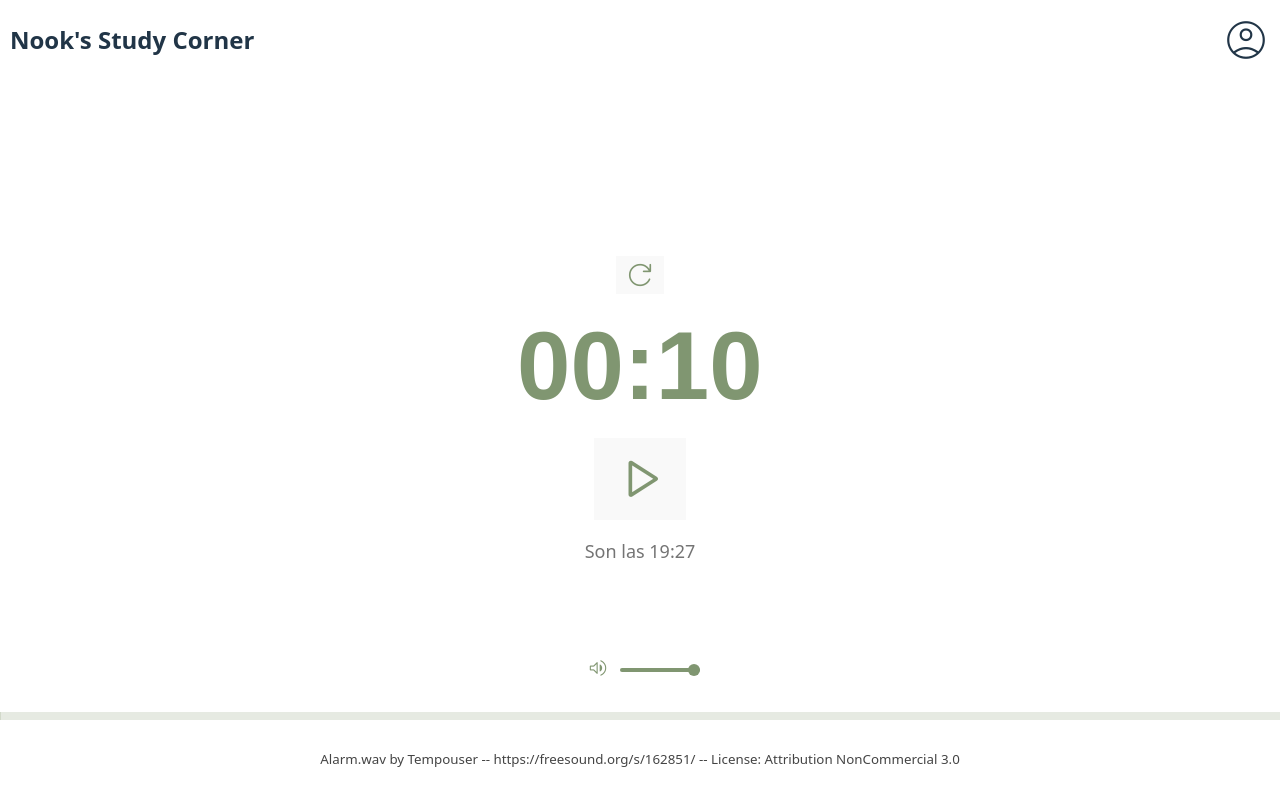
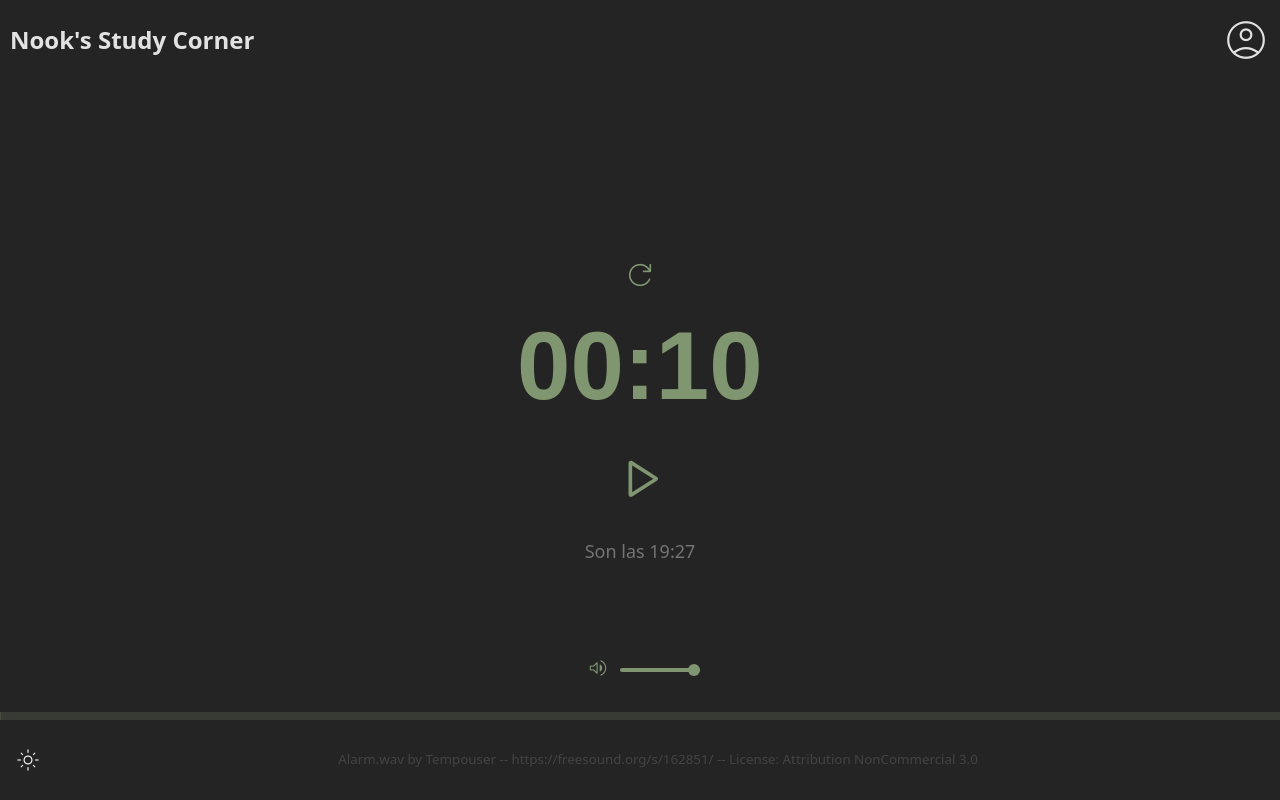
Before and after one commit to arantxaMain/nooks-study-corner-3.0, a React (Vite) app in the folder frontend/: page / in a window 1280 px wide. Built offline with nearby package versions, Linux system fonts and the light colour scheme; a web font is replaced by a local one.

Commit message:
primera implementación tema

```diff
--- /dev/null
+++ b/frontend/src/components/ThemeToggle.tsx
@@ -0,0 +1,14 @@
+import { useTheme } from '../contexts/ThemeProvider';
+import '../styles/components/ThemeToggle.css';
+
+export function ThemeToggle() {
+  const { theme, toggleTheme } = useTheme();
+
+  return (
+    <button onClick={toggleTheme} style={{ display: 'flex', alignItems: 'center' }}>
+      <span className="material-symbols-rounded">
+        {theme === 'dark' ? 'light_mode' : 'dark_mode'}
+      </span>
+    </button>
+  );
+}
--- /dev/null
+++ b/frontend/src/contexts/ThemeProvider.tsx
@@ -0,0 +1,40 @@
+import React, { createContext, useContext, useState, useEffect } from 'react';
+
+type Theme = 'light' | 'dark';
+
+interface ThemeContextType {
+  theme: Theme;
+  toggleTheme: () => void;
+}
+
+const ThemeContext = createContext<ThemeContextType | undefined>(undefined);
+
+export function ThemeProvider({ children }: { children: React.ReactNode }) {
+  const [theme, setTheme] = useState<Theme>(() => {
+    const savedTheme = localStorage.getItem('theme');
+    return (savedTheme as Theme) || 'dark';
+  });
+
+  useEffect(() => {
+    document.documentElement.setAttribute('data-theme', theme);
+    localStorage.setItem('theme', theme);
+  }, [theme]);
+
+  const toggleTheme = () => {
+    setTheme(prevTheme => prevTheme === 'light' ? 'dark' : 'light');
+  };
+
+  return (
+    <ThemeContext.Provider value={{ theme, toggleTheme }}>
+      {children}
+    </ThemeContext.Provider>
+  );
+}
+
+export function useTheme() {
+  const context = useContext(ThemeContext);
+  if (context === undefined) {
+    throw new Error('useTheme must be used within a ThemeProvider');
+  }
+  return context;
+}
--- a/frontend/src/main.tsx
+++ b/frontend/src/main.tsx
@@ -2,9 +2,12 @@ import { StrictMode } from 'react'
 import { createRoot } from 'react-dom/client'
 import './styles/index.css'
 import App from './App.tsx'
+import { ThemeProvider } from './contexts/ThemeProvider'
+import { ThemeToggle } from './components/ThemeToggle.tsx'
 
 createRoot(document.getElementById('root')!).render(
   <StrictMode>
+    <ThemeProvider>
       <header className="header">
         <h1>Nook's Study Corner</h1>
         <span className="material-symbols-rounded">
@@ -13,9 +16,15 @@ createRoot(document.getElementById('root')!).render(
       </header>
       <App />
       <footer className="footer">
+        <div>
+          <ThemeToggle />
+        </div>
         <div className="footer-text">
           <p>Alarm.wav by Tempouser -- https://freesound.org/s/162851/ -- License: Attribution NonCommercial 3.0</p>
         </div>
+        <div>
+        </div>
       </footer>
+    </ThemeProvider>
   </StrictMode>,
 )
--- /dev/null
+++ b/frontend/src/styles/components/ThemeToggle.css
@@ -0,0 +1,3 @@
+button {
+    color: white;
+}
--- a/frontend/src/styles/index.css
+++ b/frontend/src/styles/index.css
@@ -3,14 +3,38 @@
   line-height: 1.5;
   font-weight: 400;
 
-  color-scheme: light dark;
-  color: rgba(255, 255, 255, 0.87);
-  background-color: #242424;
-
   font-synthesis: none;
   text-rendering: optimizeLegibility;
   -webkit-font-smoothing: antialiased;
   -moz-osx-font-smoothing: grayscale;
+}
+
+:root[data-theme="dark"] {
+  --text-color: rgba(255, 255, 255, 0.87);
+  --bg-color: #242424;
+  --link-color: #646cff;
+  --link-hover-color: #535bf2;
+  --footer-text-color: rgb(68, 68, 68);
+  --button-bg: transparent;
+}
+
+:root[data-theme="light"] {
+  --text-color: #213547;
+  --bg-color: #ffffff;
+  --link-color: #646cff;
+  --link-hover-color: #747bff;
+  --footer-text-color: rgb(68, 68, 68);
+  --button-bg: #f9f9f9;
+}
+
+/* Actualizar los colores existentes para usar variables */
+body {
+  margin: 0;
+  display: block;
+  min-width: 320px;
+  overflow-x: hidden;
+  color: var(--text-color);
+  background-color: var(--bg-color);
 }
 
 .material-symbols-rounded {
@@ -62,23 +86,36 @@ body {
   padding: 10px;
   height: 5em;
   display: flex;
-  justify-content: center;
+  justify-content: space-between;
   align-items: center;
   box-sizing: border-box;
 }
 
 .footer-text {
   font-size: smaller;
-  color: rgb(68, 68, 68);
+  color: var(--footer-text-color);
 }
 
 a {
   font-weight: 500;
-  color: #646cff;
+  color: var(--link-color);
   text-decoration: inherit;
 }
+
 a:hover {
-  color: #535bf2;
+  color: var(--link-hover-color);
+}
+
+button {
+  background: var(--button-bg);
+  border: none;
+  cursor: pointer;
+  outline: none;
+}
+
+.footer-text {
+  font-size: smaller;
+  color: var(--footer-text-color);
 }
 
 h1 {
@@ -92,16 +129,3 @@ button {
   cursor: pointer;
   outline: none;
 }
-
-@media (prefers-color-scheme: light) {
-  :root {
-    color: #213547;
-    background-color: #ffffff;
-  }
-  a:hover {
-    color: #747bff;
-  }
-  button {
-    background-color: #f9f9f9;
-  }
-}
```
Lines whose indentation alone changed are shown as unchanged.
